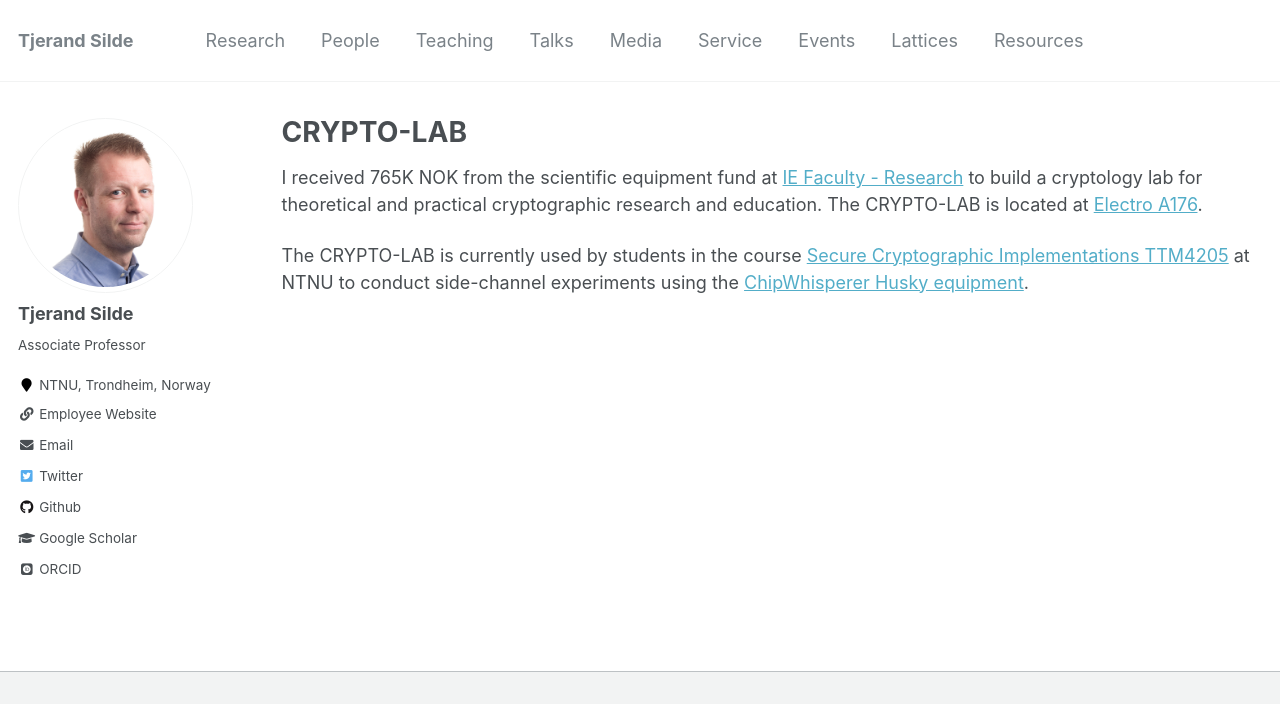
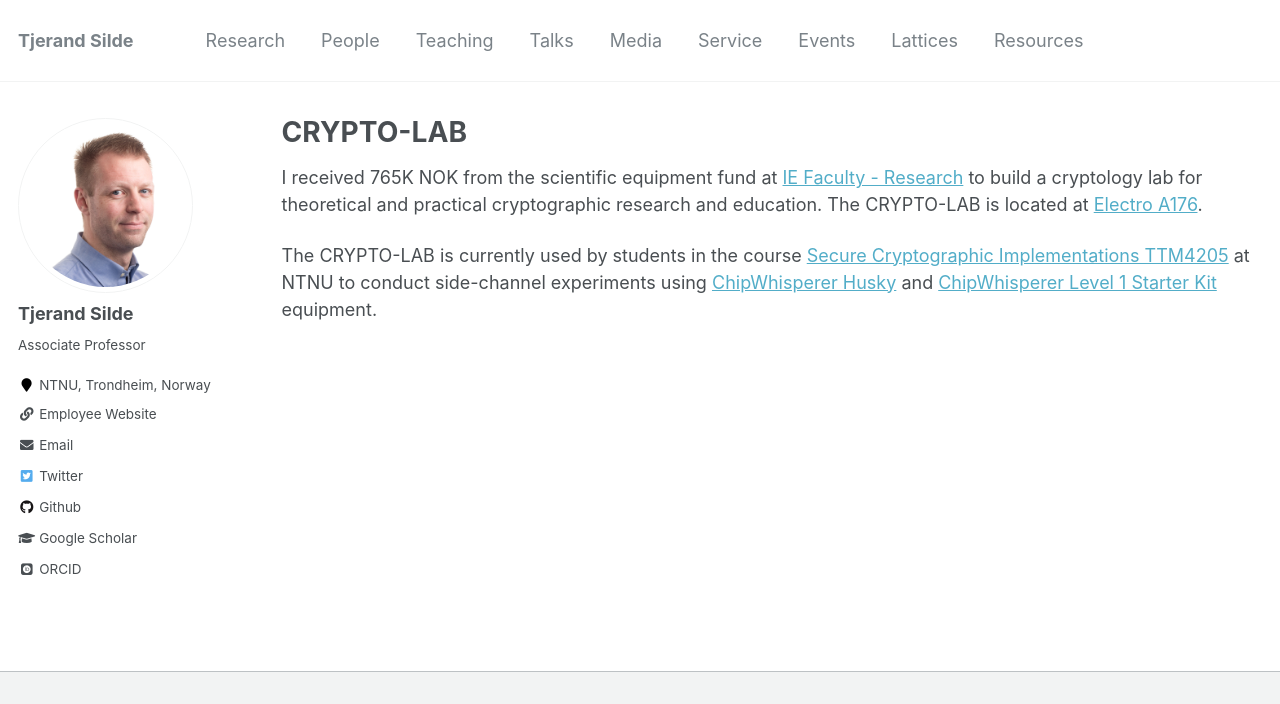
Before and after one commit to tjesi/tjesi.github.io, a Jekyll site: the page built from _pages/cryptolab.md, in a window 1280 px wide, cut to the strip 0-704 px from the top of the page. Built offline with Jekyll 4.4.1, drawn with Linux system fonts in a browser that asks for light colours; some web fonts are replaced.

Commit message:
Update cryptolab.md

```diff
--- a/_pages/cryptolab.md
+++ b/_pages/cryptolab.md
@@ -7,4 +7,4 @@ author_profile: true
 
 I received 765K NOK from the scientific equipment fund at [IE Faculty - Research](https://www.ntnu.edu/ie/research) to build a cryptology lab for theoretical and practical cryptographic research and education. The CRYPTO-LAB is located at [Electro A176](https://link.mazemap.com/nYuDTF8q).
 
-The CRYPTO-LAB is currently used by students in the course [Secure Cryptographic Implementations TTM4205](http://ttm4205.iik.ntnu.no) at NTNU to conduct side-channel experiments using the [ChipWhisperer Husky equipment](https://rtfm.newae.com/Capture/ChipWhisperer-Husky).
+The CRYPTO-LAB is currently used by students in the course [Secure Cryptographic Implementations TTM4205](http://ttm4205.iik.ntnu.no) at NTNU to conduct side-channel experiments using [ChipWhisperer Husky](https://rtfm.newae.com/Capture/ChipWhisperer-Husky) and [ChipWhisperer Level 1 Starter Kit](https://rtfm.newae.com/Starter%20Kits/SCAPACK-L1) equipment.
```
